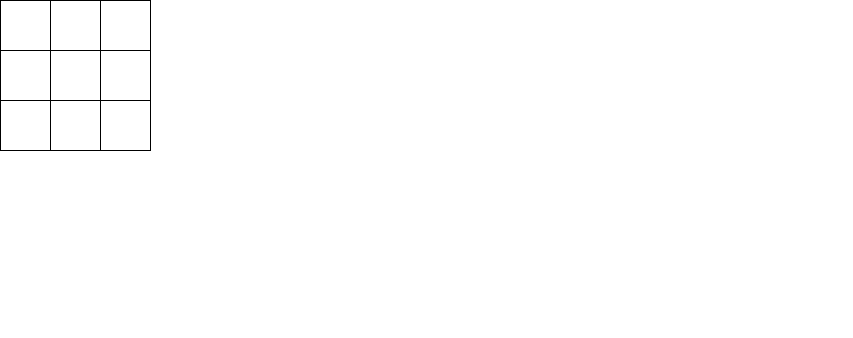
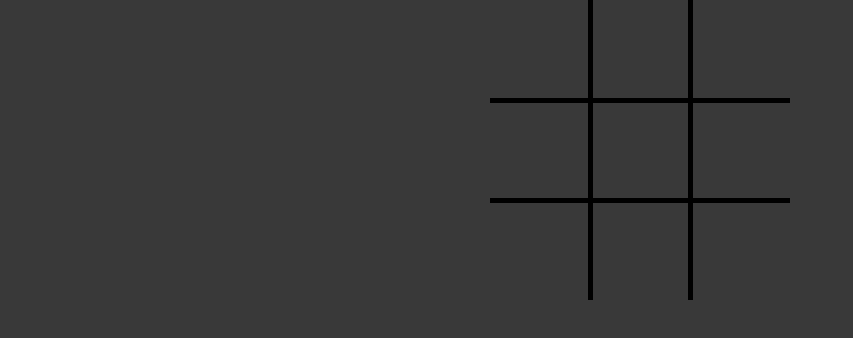
Before and after one commit to devkoepeli/Tic-Tac-Toe, a plain HTML site: page index.html in a window 1280 px wide. Shown: the whole page, without its empty margins (0-853 px from the left). Drawn offline with Linux system fonts and the light colour scheme.

Commit message:
base styling

```diff
--- a/script.js
+++ b/script.js
@@ -26,7 +26,7 @@ function render() {
         tableHTML += '<tr>';
         for (let j = 0; j < 3; j++) { // tabellenzelle
             tableHTML += '<td>';
-            const fieldValue = fields[i * 3 + j];
+            const fieldValue = fields[i * 3 + j]; // calculating each field to get the value out of the array
             if (fieldValue) {
                 tableHTML += fieldValue;
             }
--- a/styles.css
+++ b/styles.css
@@ -1,21 +1,54 @@
 * {
     box-sizing: border-box;
+}
+
+:root {
+    --bg-color-grey: #393939;
+    --cross-yellow: #FDC600;
+    --circle-blue: #01B9EF;
 }
 
 body {
     margin: 0;
     font-family: Arial, Helvetica, sans-serif;
+    background-color: var(--bg-color-grey);
+    text-align: center;
+    min-height: 100vh;
+}
+
+#content {
+    min-height: 100%;
+    display: flex;
+    align-items: center;
+    justify-content: center;
 }
 
 table {
     border-collapse: collapse;
+    margin: 0 auto;
 }
 
 td {
-    width: 50px;
-    height: 50px;
-    border: 1px solid black;
+    border: 5px solid white;
+    width: 100px;
+    height: 100px;
     text-align: center;
     font-size: 24px;
     font-weight: bold;
 }
+
+table td {
+    border: 5px solid black;
+  }
+  table tr:first-child td {
+    border-top: 0;
+  }
+  table tr td:first-child {
+    border-left: 0;
+  }
+  table tr:last-child td {
+    border-bottom: 0;
+  }
+  table tr td:last-child {
+    border-right: 0;
+  }
```
